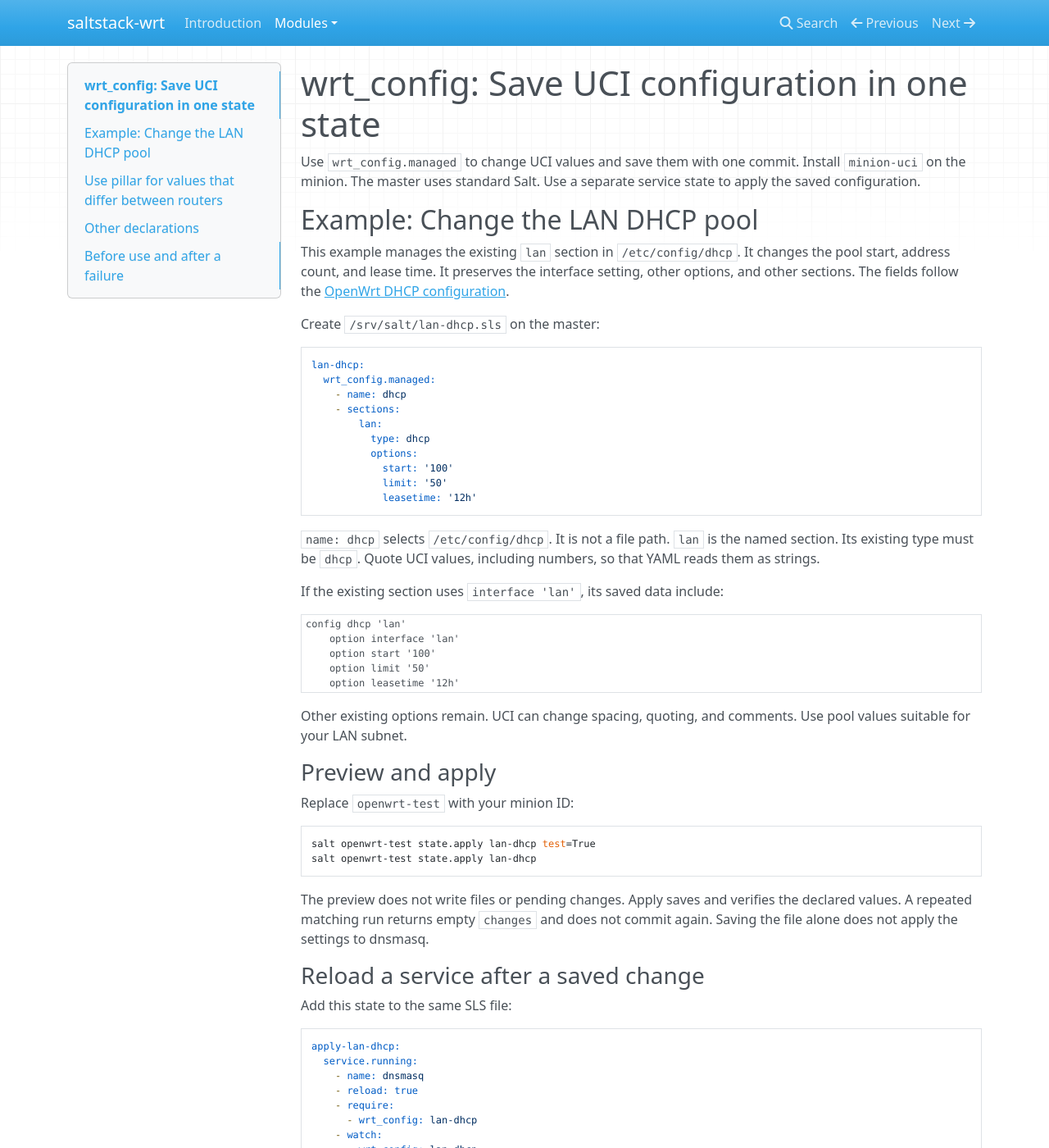
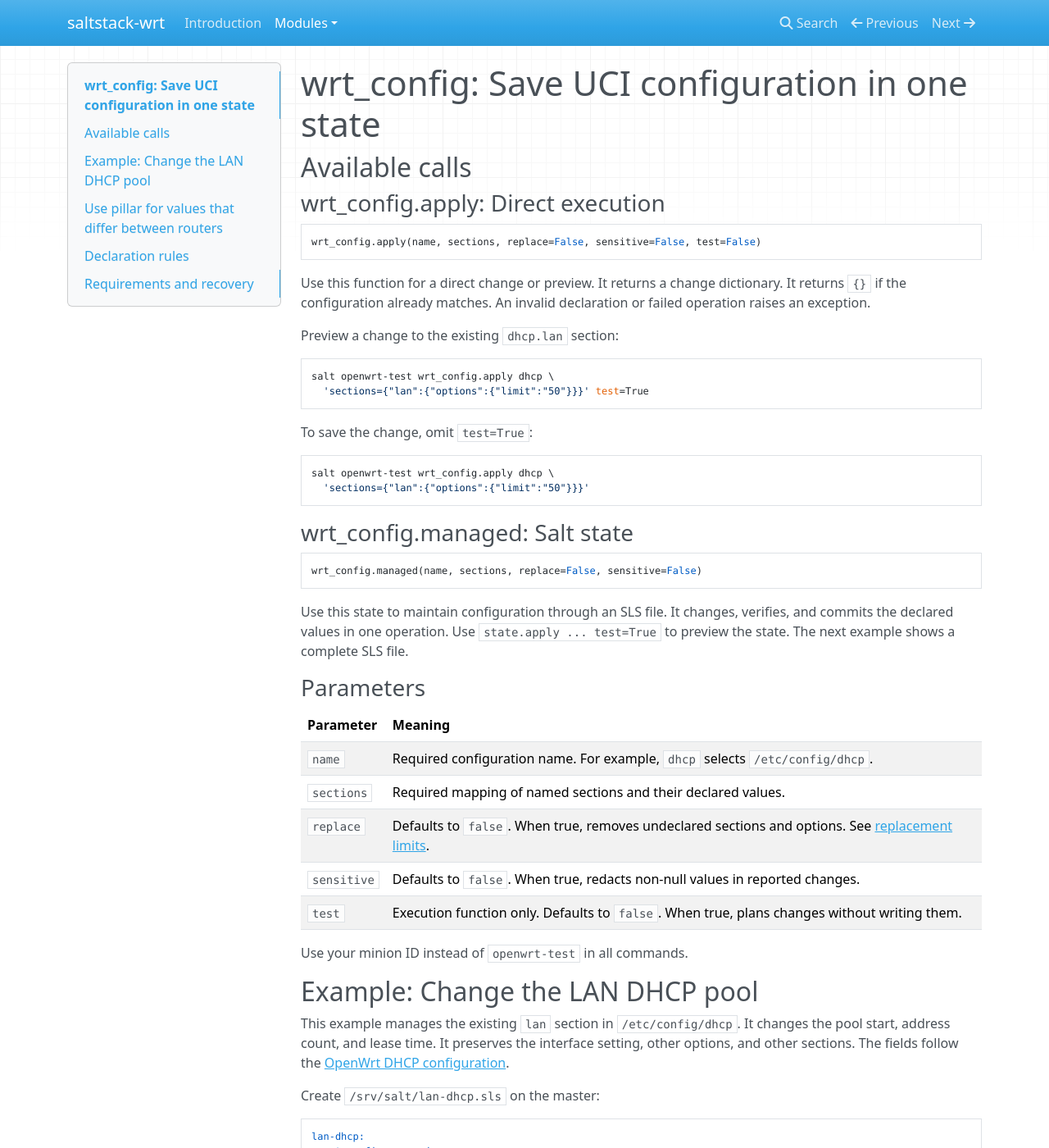
Before and after one commit to ja-pa/saltstack-wrt, an MkDocs documentation site: the page built from docs/wrt-config.md, in a window 1280 px wide and 1400 px high. Shown: the whole window at 82% size. Built offline with MkDocs 1.6.1, drawn with Linux system fonts in a browser that asks for light colours; nearby versions of some CDN libraries; some of the changed text lies outside the part shown.

Commit message:
docs: lead wrt_config guide with available calls and parameters

````diff
--- a/docs/wrt-config.md
+++ b/docs/wrt-config.md
@@ -1,8 +1,53 @@
 # wrt_config: Save UCI configuration in one state
 
-Use `wrt_config.managed` to change UCI values and save them with one commit.
-Install `minion-uci` on the minion. The master uses standard Salt.
-Use a separate service state to apply the saved configuration.
+## Available calls
+
+### wrt_config.apply: Direct execution
+
+```python
+wrt_config.apply(name, sections, replace=False, sensitive=False, test=False)
+```
+
+Use this function for a direct change or preview.
+It returns a change dictionary. It returns `{}` if the configuration already matches.
+An invalid declaration or failed operation raises an exception.
+
+Preview a change to the existing `dhcp.lan` section:
+
+```sh
+salt openwrt-test wrt_config.apply dhcp \
+  'sections={"lan":{"options":{"limit":"50"}}}' test=True
+```
+
+To save the change, omit `test=True`:
+
+```sh
+salt openwrt-test wrt_config.apply dhcp \
+  'sections={"lan":{"options":{"limit":"50"}}}'
+```
+
+### wrt_config.managed: Salt state
+
+```python
+wrt_config.managed(name, sections, replace=False, sensitive=False)
+```
+
+Use this state to maintain configuration through an SLS file.
+It changes, verifies, and commits the declared values in one operation.
+Use `state.apply ... test=True` to preview the state.
+The next example shows a complete SLS file.
+
+### Parameters
+
+| Parameter | Meaning |
+| --- | --- |
+| `name` | Required configuration name. For example, `dhcp` selects `/etc/config/dhcp`. |
+| `sections` | Required mapping of named sections and their declared values. |
+| `replace` | Defaults to `false`. When true, removes undeclared sections and options. See [replacement limits](#declaration-rules). |
+| `sensitive` | Defaults to `false`. When true, redacts non-null values in reported changes. |
+| `test` | Execution function only. Defaults to `false`. When true, plans changes without writing them. |
+
+Use your minion ID instead of `openwrt-test` in all commands.
 
 ## Example: Change the LAN DHCP pool
 
@@ -106,10 +151,10 @@ options:
 The `tojson` filter keeps the rendered YAML valid.
 All three pillar values must be strings and must exist.
 For secrets, add `sensitive: true` at the same level as `name` and `sections`.
-It redacts all non-null reported values, including removed values.
+This also redacts removed values.
 It does not encrypt files or redact Salt pillar, rendered states, or job caches.
 
-## Other declarations
+## Declaration rules
 
 Put related changes for one configuration in one `wrt_config.managed` state.
 Use the following fields inside each named section:
@@ -136,11 +181,12 @@ it removes all sections. The module can create a missing configuration file with
 owner `root:root` and mode `0600`. It keeps existing file permissions.
 It can preview a missing file, but it cannot declare anonymous sections.
 
-For a direct function call, use
-`wrt_config.apply(name, sections, replace=False, sensitive=False, test=False)`.
-It returns a change dictionary or raises an exception.
+## Requirements and recovery
 
-## Before use and after a failure
+Install `minion-uci` on the minion. The master uses standard Salt.
+Use [UCI requirements](uci.md#requirements) for module availability and permissions.
+The examples require an existing `dhcp` configuration with a named `lan` section.
+The module does not reload services automatically.
 
 Resolve pending UCI changes before you apply the state.
 This includes changes prepared through `uci.*` by the same minion.
````
